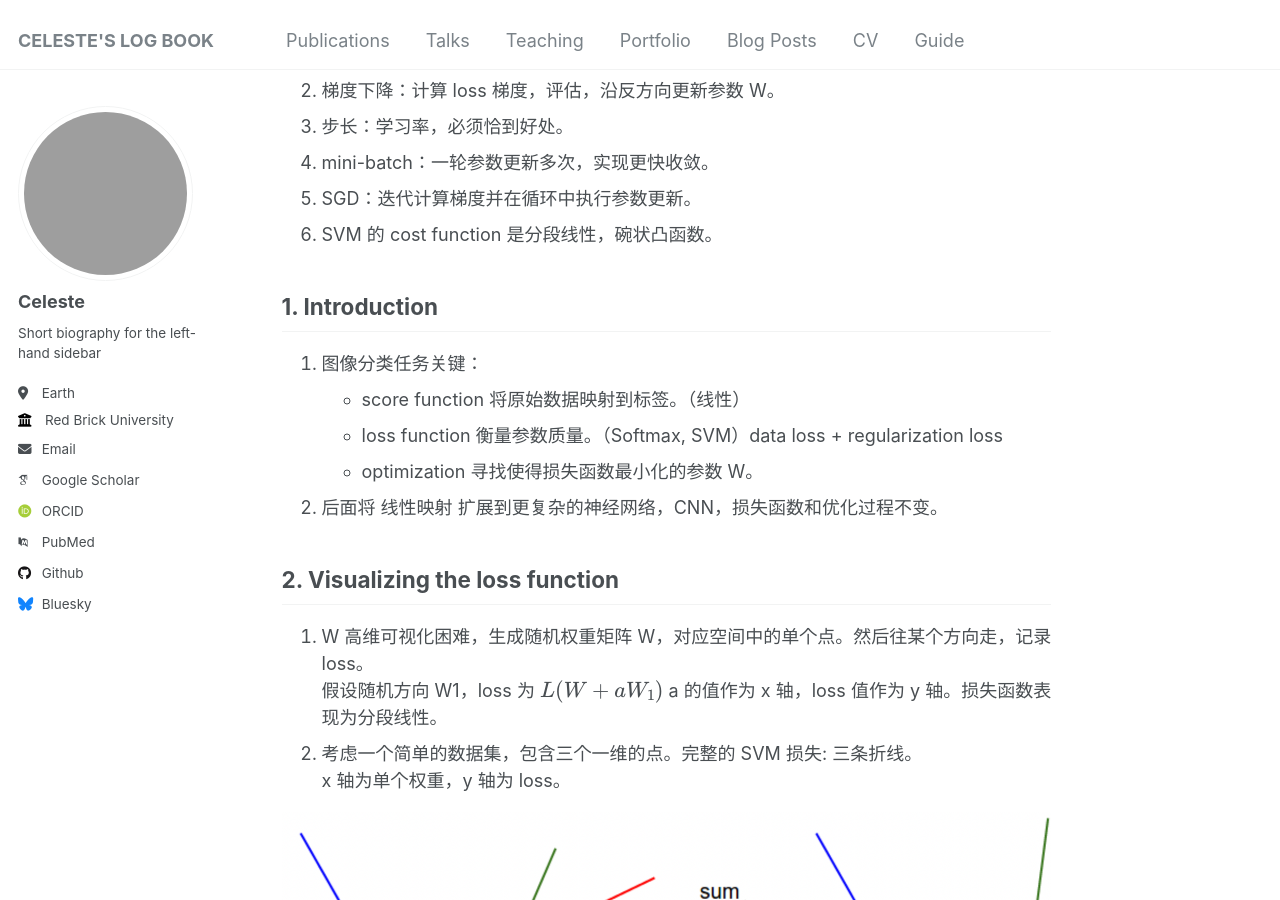
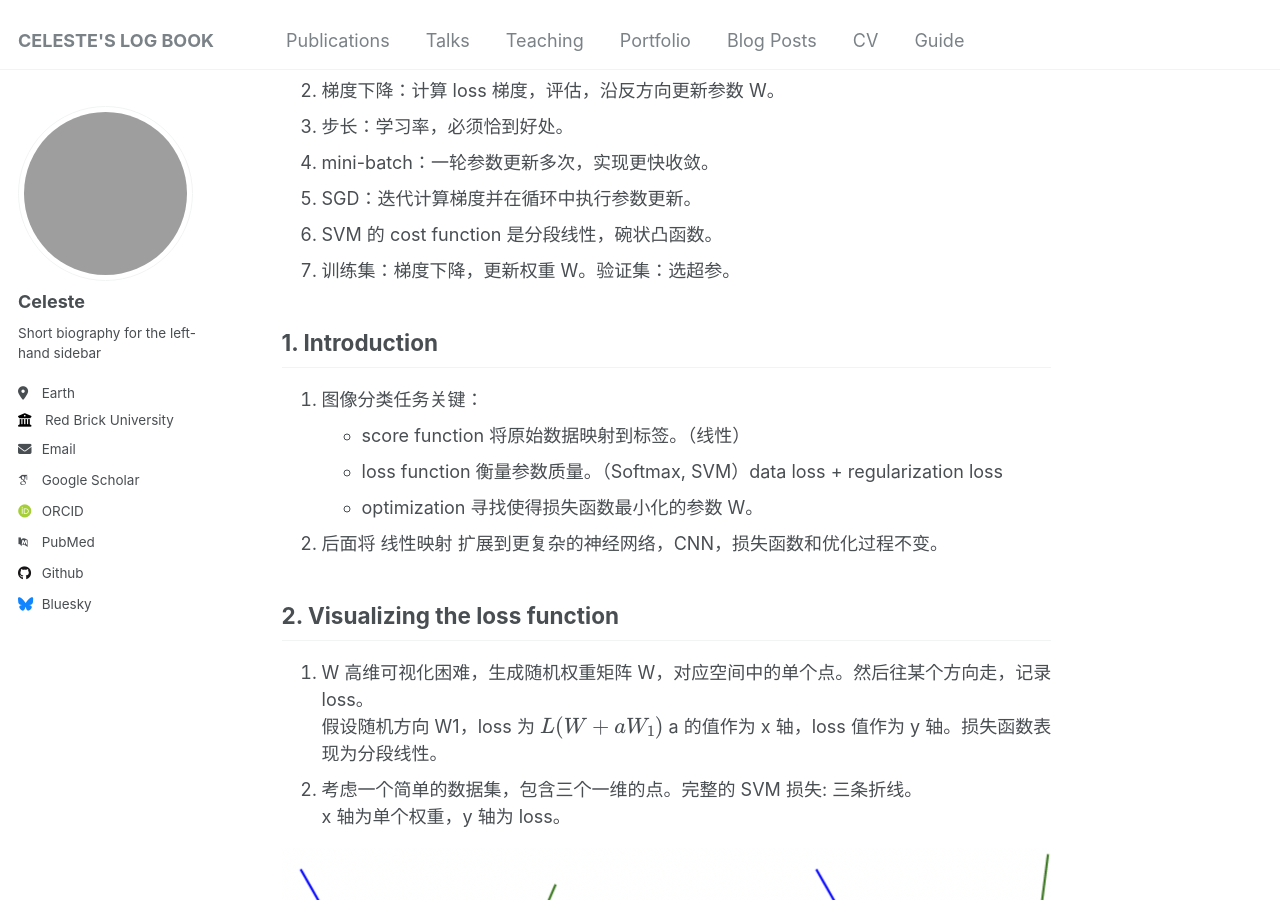
Before and after one commit to BUGERR/bugerr.github.io, a Jekyll site: the page built from _posts/2024-11-20-cs231n_3.md, in a window 1280 px wide and 900 px high, scrolled down 352 px. Built offline with Jekyll 4.4.1, drawn with Linux system fonts in a browser that asks for light colours; some web fonts are replaced; grey boxes are pictures that could not be loaded.

Commit message:
Update 2024-11-20-cs231n_3.md

```diff
--- a/_posts/2024-11-20-cs231n_3.md
+++ b/_posts/2024-11-20-cs231n_3.md
@@ -17,6 +17,7 @@ tags:
 4. mini-batch：一轮参数更新多次，实现更快收敛。
 5. SGD：迭代计算梯度并在循环中执行参数更新。
 6. SVM 的 cost function 是分段线性，碗状凸函数。
+7. 训练集：梯度下降，更新权重 W。验证集：选超参。
 
 ## 1. Introduction
 1. 图像分类任务关键：
```
